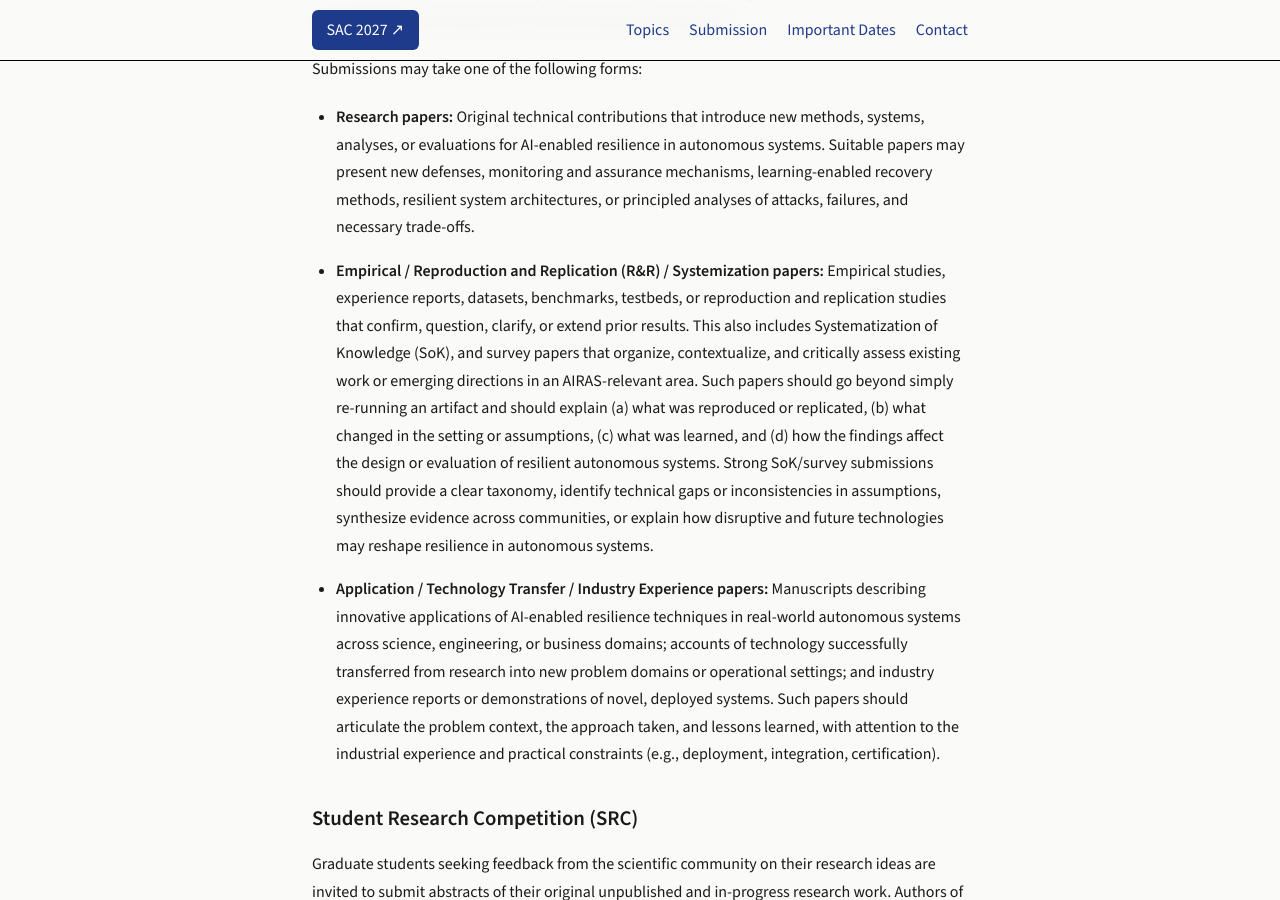
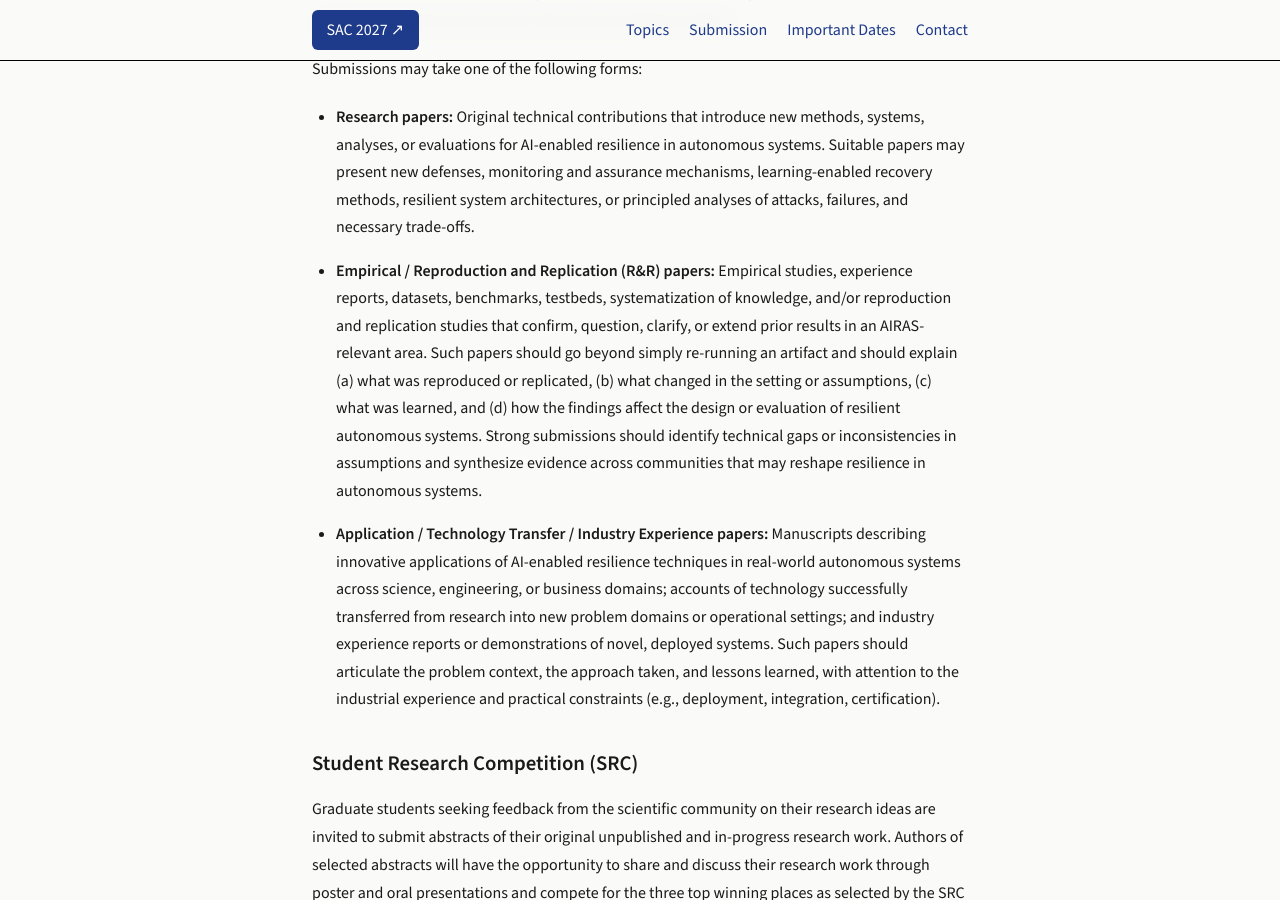
Before and after one commit to airas-sac/airas-sac.github.io, a Jekyll site: the page built from airas2027/index.md, in a window 1280 px wide and 900 px high, scrolled down 1757 px. Built offline with Jekyll 4.4.1, drawn with Linux system fonts in a browser that asks for light colours.

Commit message:
Clarify submission guidelines for R&R papers
Revised the description of Empirical / Reproduction and Replication papers to clarify expectations and requirements.

```diff
--- a/airas2027/index.md
+++ b/airas2027/index.md
@@ -64,7 +64,7 @@ AIRAS welcomes original submissions of up to **8 pages** (two extra pages with a
 Submissions may take one of the following forms:
 
 - **Research papers:** Original technical contributions that introduce new methods, systems, analyses, or evaluations for AI-enabled resilience in autonomous systems. Suitable papers may present new defenses, monitoring and assurance mechanisms, learning-enabled recovery methods, resilient system architectures, or principled analyses of attacks, failures, and necessary trade-offs.
-- **Empirical / Reproduction and Replication (R&R) / Systemization papers:** Empirical studies, experience reports, datasets, benchmarks, testbeds, or reproduction and replication studies that confirm, question, clarify, or extend prior results. This also includes Systematization of Knowledge (SoK), and survey papers that organize, contextualize, and critically assess existing work or emerging directions in an AIRAS-relevant area. Such papers should go beyond simply re-running an artifact and should explain (a) what was reproduced or replicated, (b) what changed in the setting or assumptions, (c) what was learned, and (d) how the findings affect the design or evaluation of resilient autonomous systems. Strong SoK/survey submissions should provide a clear taxonomy, identify technical gaps or inconsistencies in assumptions, synthesize evidence across communities, or explain how disruptive and future technologies may reshape resilience in autonomous systems.
+- **Empirical / Reproduction and Replication (R&R) papers:** Empirical studies, experience reports, datasets, benchmarks, testbeds, systematization of knowledge, and/or reproduction and replication studies that confirm, question, clarify, or extend prior results in an AIRAS-relevant area. Such papers should go beyond simply re-running an artifact and should explain (a) what was reproduced or replicated, (b) what changed in the setting or assumptions, (c) what was learned, and (d) how the findings affect the design or evaluation of resilient autonomous systems. Strong submissions should identify technical gaps or inconsistencies in assumptions and synthesize evidence across communities that may reshape resilience in autonomous systems.
 - **Application / Technology Transfer / Industry Experience papers:** Manuscripts describing innovative applications of AI-enabled resilience techniques in real-world autonomous systems across science, engineering, or business domains; accounts of technology successfully transferred from research into new problem domains or operational settings; and industry experience reports or demonstrations of novel, deployed systems. Such papers should articulate the problem context, the approach taken, and lessons learned, with attention to the industrial experience and practical constraints (e.g., deployment, integration, certification).
 {: .submission-list}
 
```
